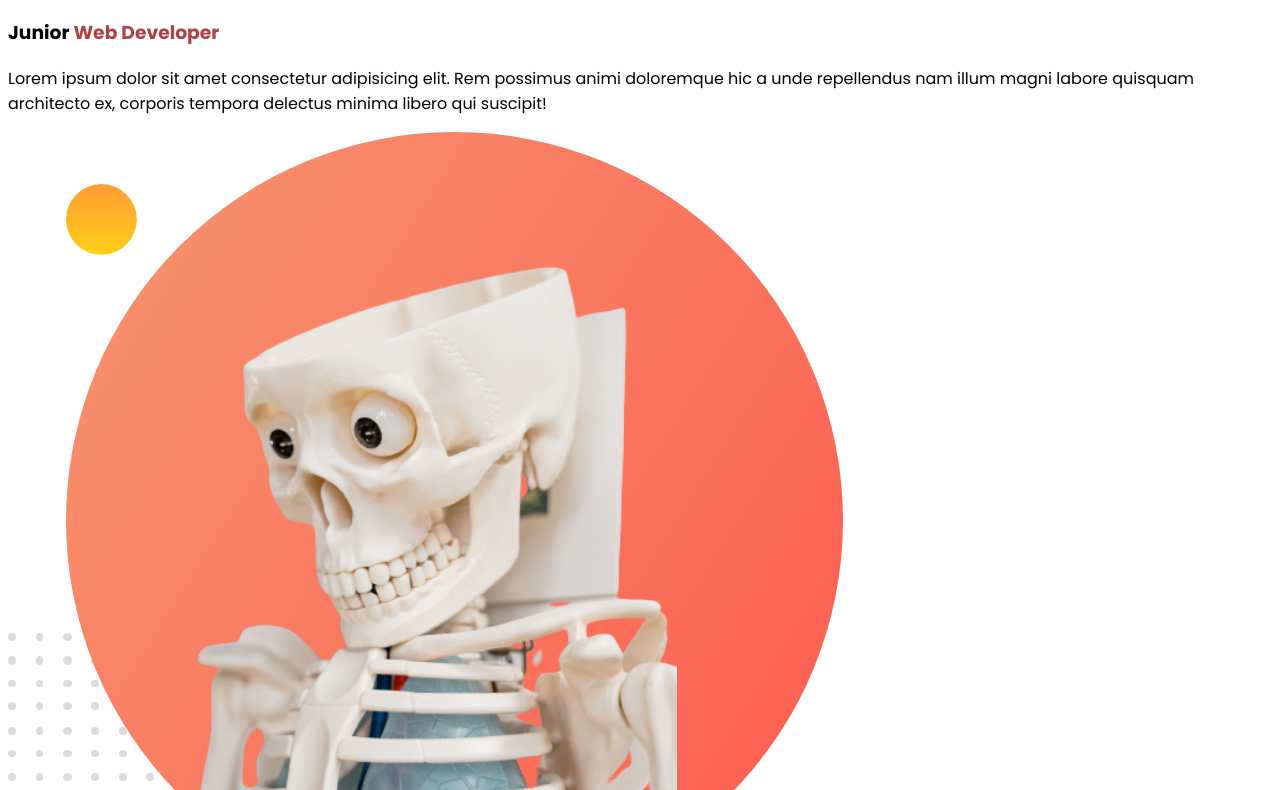
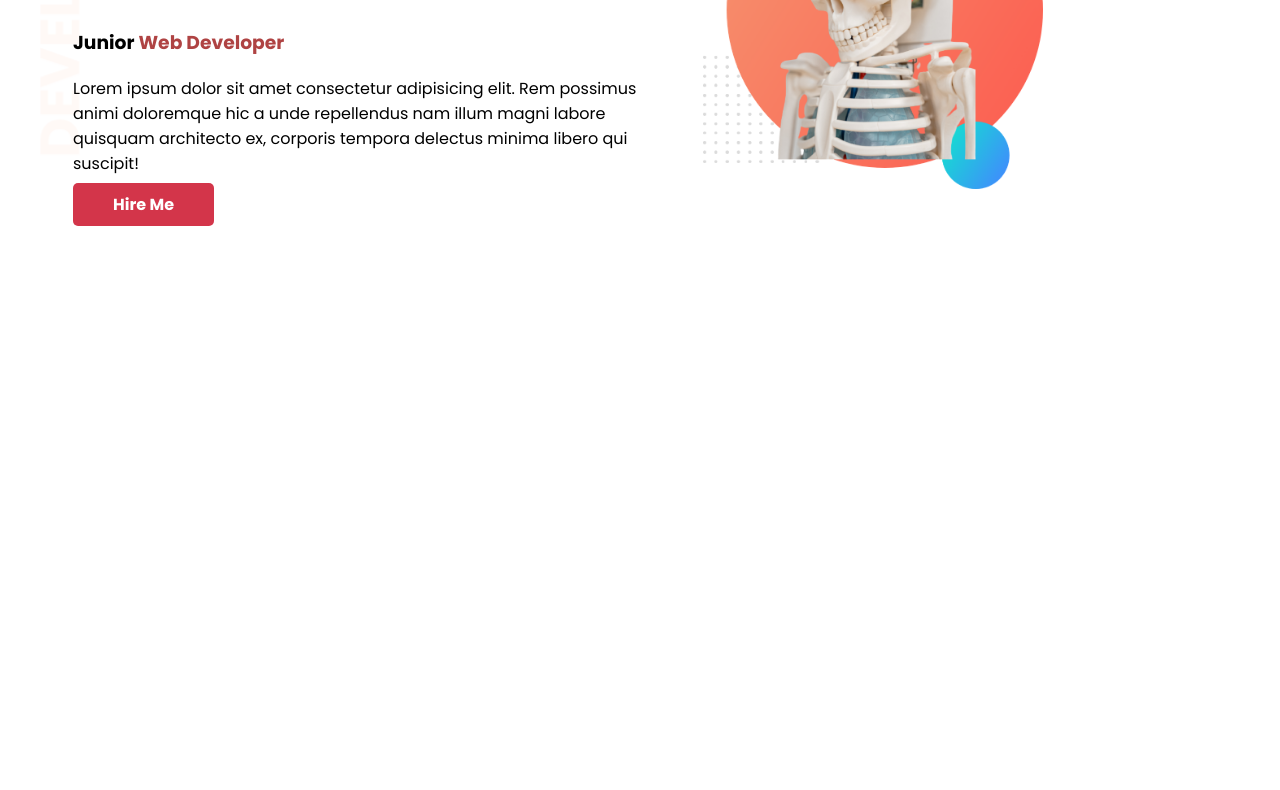
Before and after one commit to Sumayea104/developer-portfolio, a plain HTML site: page index.html in a window 1280 px wide. Shown: the part 215-1005 px from the top of the page. After the commit the page ends 800 px from the top, so only its background shows below. Drawn offline with Linux system fonts and the light colour scheme.

Commit message:
link added

```diff
--- a/index.html
+++ b/index.html
@@ -11,13 +11,14 @@
     <link rel="stylesheet" href="style.css">
 </head>
 <body>
-<section>
-    <div>
+<section class="top-banner">
+    <div class="half-width">
     <h1>Welcome to <br/><span>Sumayea's</span> World!</h1>
     <h3>Junior <span>Web Developer</span></h3>
     <p>Lorem ipsum dolor sit amet consectetur adipisicing elit. Rem possimus animi doloremque hic a unde repellendus nam illum magni labore quisquam architecto ex, corporis tempora delectus minima libero qui suscipit!</p>
+    <a class="link-button" target="_blank" rel="noopener noreferrer" href="https://www.linkedin.com/in/sumayea-rahman-ab4b4918b">Hire Me</a>
     </div>
-    <div>
+    <div class="half-width">
         <img src="images/my-bg.png" alt="">
     </div>
 </section>
--- a/style.css
+++ b/style.css
@@ -1,6 +1,7 @@
 body{
     font-family: 'Josefin Sans', sans-serif;
     font-family: 'Poppins', sans-serif;
+    margin: 10px ;
     }
 h1{
     font-size: 50px;
@@ -8,6 +9,27 @@ h1{
 span{
     color: rgb(175, 67, 67);
 }
-div{
-
+section{
+    display: flex;
 }
+.half-width{
+    width: 50%;
+    padding-left: 5%;
+}
+.half-width img{
+    width: 60%;
+    padding-top: 10%;
+    padding-right: 5%;
+}
+.link-button{
+    text-decoration: none;
+    background-color: rgb(211, 53, 74);
+    color: #fff;
+    font-weight: 700;
+    padding: 10px 40px;
+    border-radius: 5px;
+}
+.top-banner{
+    background-image: url(images/top-banner.png);
+    background-repeat: no-repeat;
+}
```
